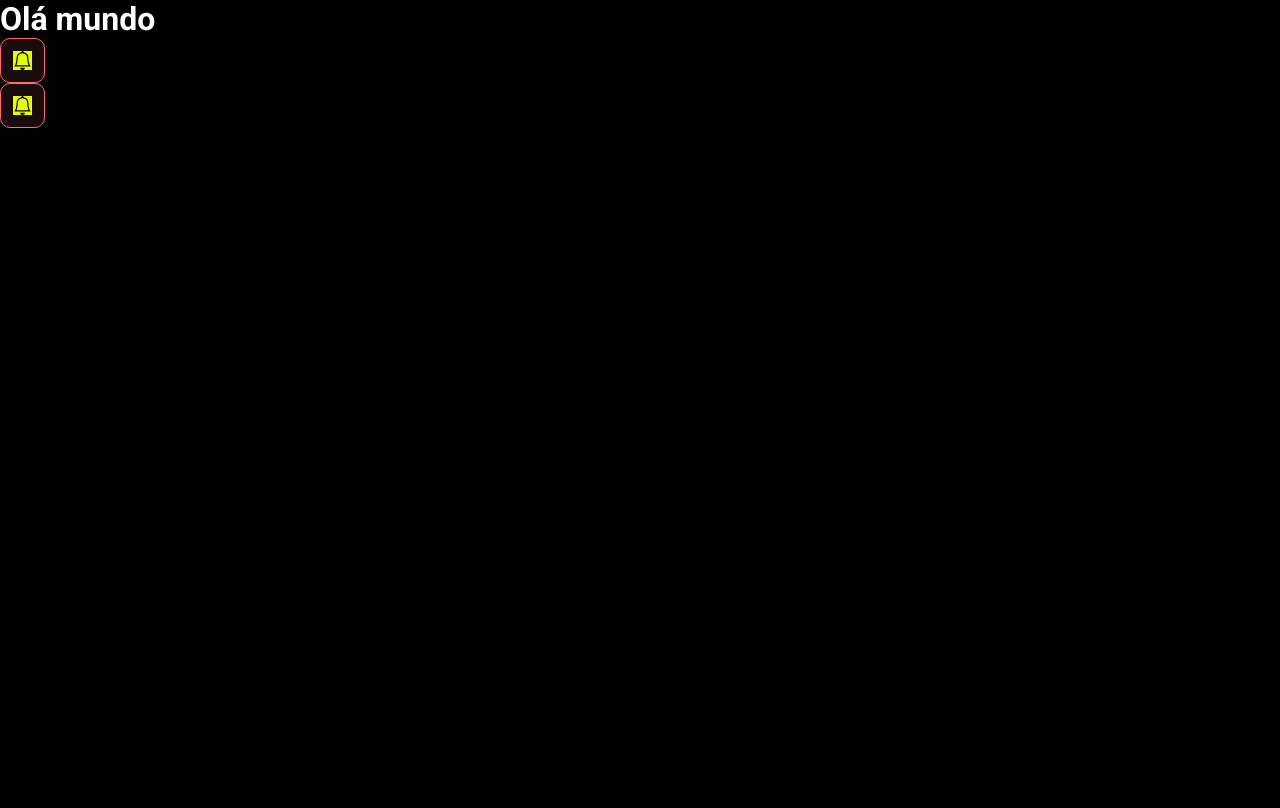
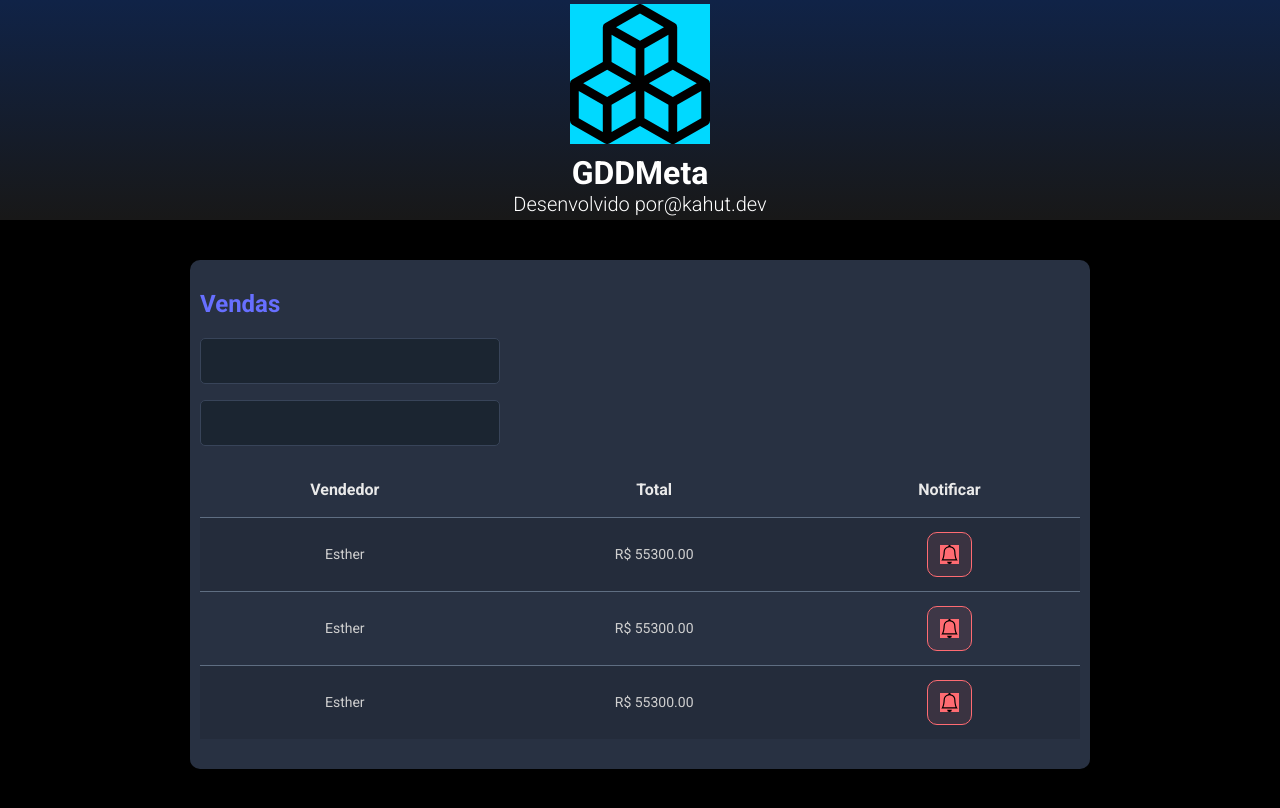
Before and after one commit to kahut-gdd/dsmeta-react, a React (Vite) app in the folder frontend/: page / in a window 1280 px wide. Built offline with nearby package versions, Linux system fonts and the light colour scheme.

Commit message:
Other components

```diff
--- a/frontend/src/App.tsx
+++ b/frontend/src/App.tsx
@@ -1,12 +1,19 @@
+import Header from "./components/Header"
 import NotificationButton from "./components/NotificationButton"
+import SalesCard from "./components/SalesCard"
 
 function App() {
   return (
 
     <>
-    <h1>Olá mundo</h1>
-    <NotificationButton />
-    <NotificationButton />
+      <Header />
+      <main>
+        <section id="sales">
+          <div className="dsmeta-container">
+            <SalesCard />
+          </div>
+        </section>
+      </main>
     </>
   )
 }
--- /dev/null
+++ b/frontend/src/components/Header/index.tsx
@@ -0,0 +1,20 @@
+import logo from '../../assets/img/logo.svg'
+import './styles.css'
+
+function Header() {
+    return (
+        <header>
+            <div className="dsmeta-logo-container">
+                <img src={logo} alt="DSMeta" />
+                <h1>GDDMeta</h1>
+                <p>
+                  Desenvolvido por
+                  <a href="#">@kahut.dev</a>
+                </p>
+            </div>
+        </header>
+
+    )
+  }
+
+  export default Header
--- /dev/null
+++ b/frontend/src/components/Header/styles.css
@@ -0,0 +1,28 @@
+header {
+    background: linear-gradient(180deg, #102347 0%, #181818 100%);
+    height: 220px;
+    display: flex;
+    align-items: center;
+    justify-content: center;
+  }
+
+  .dsmeta-logo-container {
+    display: flex;
+    flex-direction: column;
+    align-items: center;
+  }
+
+  .dsmeta-logo-container img {
+    width: 140px;
+    background-color: rgb(0, 217, 255);
+  }
+
+  .dsmeta-logo-container h1 {
+    margin-top: 10px;
+    font-size: 32px;
+  }
+
+  .dsmeta-logo-container p {
+    font-size: 20px;
+    font-weight: 300;
+  }
--- a/frontend/src/components/NotificationButton/styles.css
+++ b/frontend/src/components/NotificationButton/styles.css
@@ -12,5 +12,5 @@
 
 .dsmeta-red-btn img {
     width: 19px;
-    background-color: rgb(229, 255, 0);
+    background-color: #ff6b72;
 }
--- /dev/null
+++ b/frontend/src/components/SalesCard/index.tsx
@@ -0,0 +1,79 @@
+import NotificationButton from '../NotificationButton'
+import './styles.css'
+
+function SalesCard() {
+  return (
+    <div className="dsmeta-card">
+    <h2 className="dsmeta-sales-title">Vendas</h2>
+    <div>
+      <div className="dsmeta-form-control-container">
+        <input className="dsmeta-form-control" type="text" />
+      </div>
+      <div className="dsmeta-form-control-container">
+        <input className="dsmeta-form-control" type="text" />
+      </div>
+    </div>
+
+    <div>
+      <table className="dsmeta-sales-table">
+        <thead>
+          <tr>
+            <th className="show992">ID</th>
+            <th className="show576">Data</th>
+            <th>Vendedor</th>
+            <th className="show992">Visitas</th>
+            <th className="show992">Vendas</th>
+            <th>Total</th>
+            <th>Notificar</th>
+          </tr>
+        </thead>
+        <tbody>
+          <tr>
+            <td className="show992">#341</td>
+            <td className="show576">08/07/2022</td>
+            <td>Esther</td>
+            <td className="show992">15</td>
+            <td className="show992">11</td>
+            <td>R$ 55300.00</td>
+            <td>
+              <div className="dsmeta-red-btn-container">
+                <NotificationButton />
+              </div>
+            </td>
+          </tr>
+          <tr>
+            <td className="show992">#341</td>
+            <td className="show576">08/07/2022</td>
+            <td>Esther</td>
+            <td className="show992">15</td>
+            <td className="show992">11</td>
+            <td>R$ 55300.00</td>
+            <td>
+              <div className="dsmeta-red-btn-container">
+                <NotificationButton />
+              </div>
+            </td>
+          </tr>
+          <tr>
+            <td className="show992">#341</td>
+            <td className="show576">08/07/2022</td>
+            <td>Esther</td>
+            <td className="show992">15</td>
+            <td className="show992">11</td>
+            <td>R$ 55300.00</td>
+            <td>
+              <div className="dsmeta-red-btn-container">
+                <NotificationButton />
+              </div>
+            </td>
+          </tr>
+        </tbody>
+
+      </table>
+    </div>
+
+  </div>
+  )
+}
+
+export default SalesCard
--- /dev/null
+++ b/frontend/src/components/SalesCard/styles.css
@@ -0,0 +1,23 @@
+@media (min-width: 576px) {
+    .show576 {
+        display: table-cell;
+    }
+
+    .dsmeta-card {
+        padding: 35px;
+    }
+
+    .dsmeta-sales-table tbody tr {
+        height: 55px;
+    }
+
+    .dsmeta-sales-table tbody {
+        font-size: 18px;
+    }
+}
+
+@media (min-width: 992px) {
+    .show992 {
+        display: table-cell;
+    }
+}
--- a/frontend/src/index.css
+++ b/frontend/src/index.css
@@ -18,34 +18,6 @@
 a:visited {
   color: unset;
   text-decoration: none;
-}
-
-header {
-  background: linear-gradient(180deg, #102347 0%, #181818 100%);
-  height: 220px;
-  display: flex;
-  align-items: center;
-  justify-content: center;
-}
-
-.dsmeta-logo-container {
-  display: flex;
-  flex-direction: column;
-  align-items: center;
-}
-
-.dsmeta-logo-container img {
-  width: 235px;
-}
-
-.dsmeta-logo-container h1 {
-  margin-top: 15px;
-  font-size: 24px;
-}
-
-.dsmeta-logo-container p {
-  font-size: 14px;
-  font-weight: 300;
 }
 
 .dsmeta-card {
@@ -124,8 +96,6 @@
     justify-content: center;
 }
 
-
-
 .show576 {
     display: none;
 }
@@ -133,27 +103,3 @@
 .show992 {
     display: none;
 }
-
-@media (min-width: 576px) {
-    .show576 {
-        display: table-cell;
-    }
-
-    .dsmeta-card {
-        padding: 35px;
-    }
-
-    .dsmeta-sales-table tbody tr {
-        height: 55px;
-    }
-
-    .dsmeta-sales-table tbody {
-        font-size: 18px;
-    }
-}
-
-@media (min-width: 992px) {
-    .show992 {
-        display: table-cell;
-    }
-}
```
Also changed, not shown: frontend/src/assets/img/logo.svg (added).
